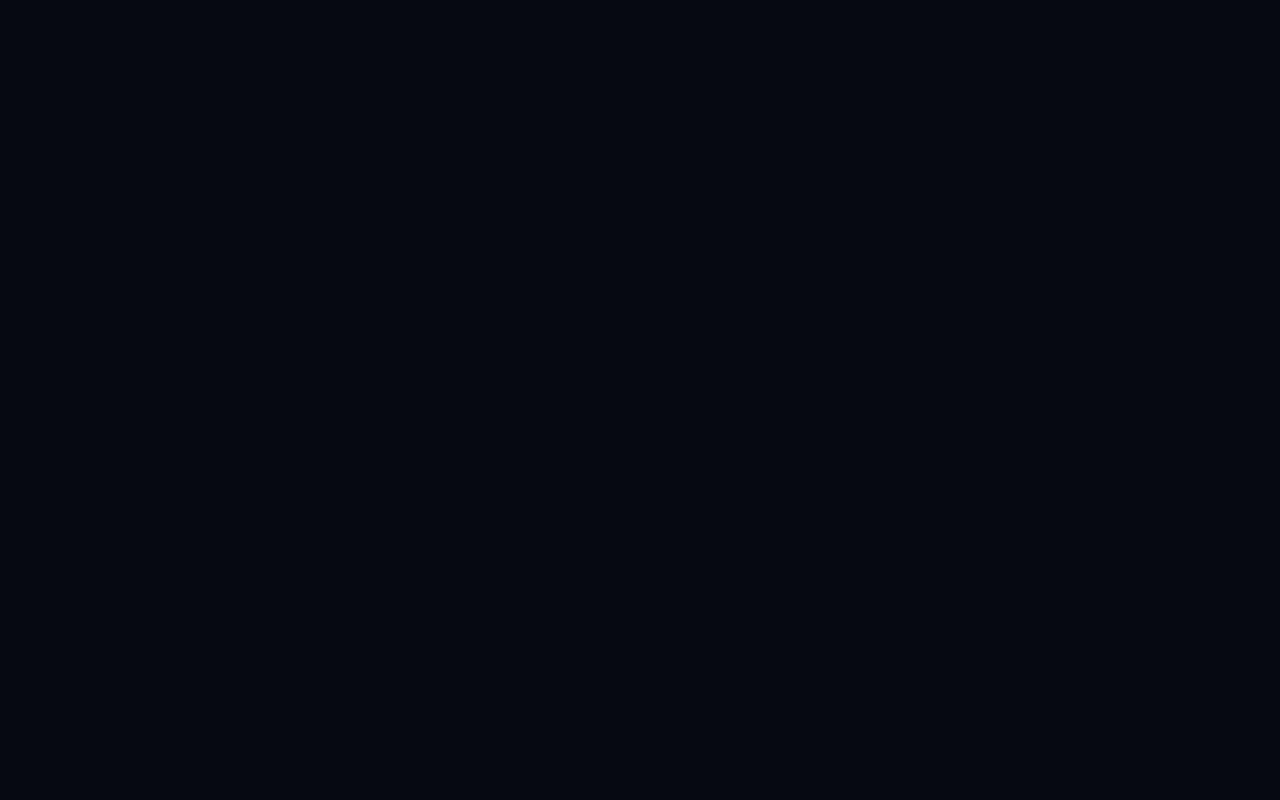
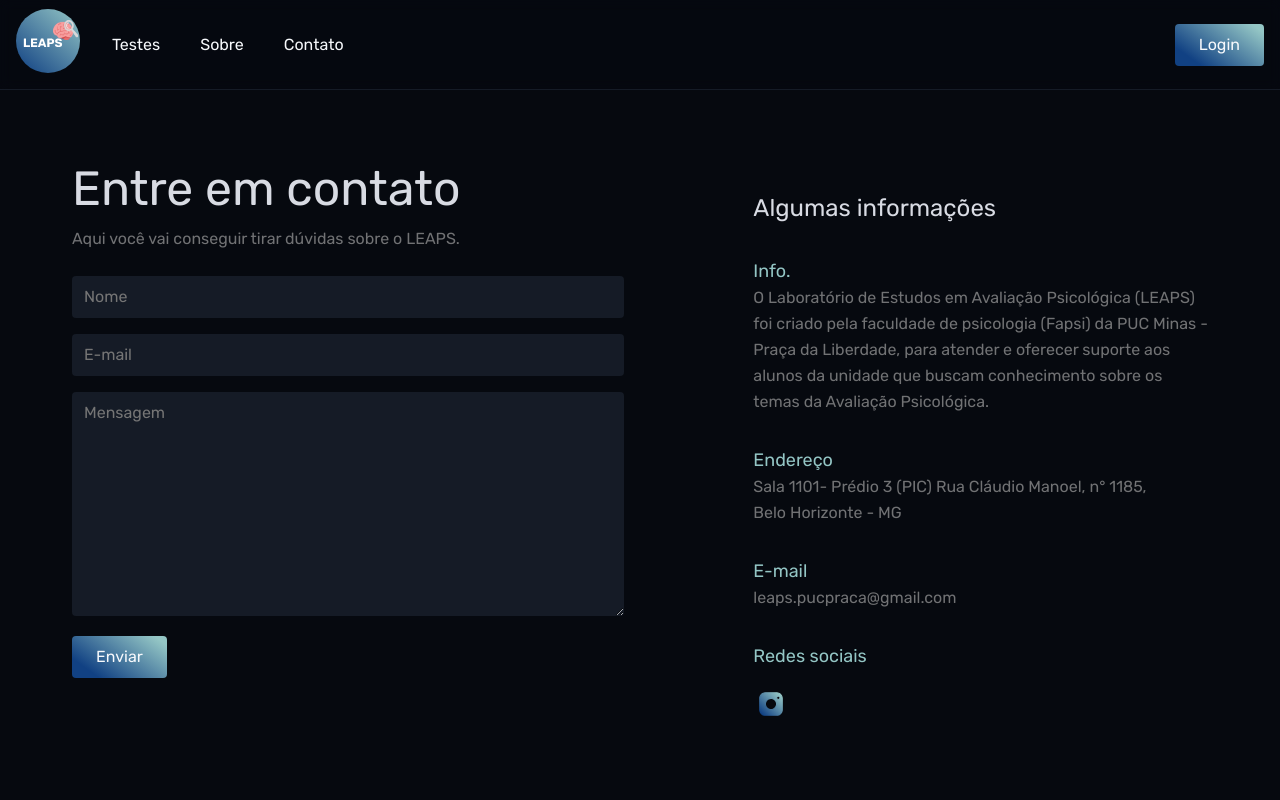
Before and after one commit to Breno1210/LEAPS, a React (Create React App) app: page /contact in a window 1280 px wide. Before the commit this address had no page. Shown: the top 800 px of the page. Built offline with nearby package versions, Linux system fonts and the light colour scheme; no server answers.

Commit message:
Adding Contact Page.

```diff
--- a/src/App.js
+++ b/src/App.js
@@ -6,11 +6,12 @@ import LandingPage from "./Pages/LandingPage";
 import Login from "./Pages/LoginPage";
 import Register from "./Pages/RegisterPage";
 import Description from "./Pages/DescriptionPage";
+import Contact from "./Pages/ContactPage";
 import AllTests from "./Pages/AllTests";
 /*
 
 import NotFound from "./Pages/NotFoundPage";
-import Contact from "./Pages/ContactPage";
+
 import AboutPage from "./Pages/AboutPage";
 import AllTests from "./Pages/AllTests";
 import Thanks from "./Pages/Thanks";
@@ -38,10 +39,11 @@ export default function App() {
           <Route path="/" element={<LandingPage />}></Route>
           <Route path="/register" element={<Register />} />
           <Route path="/login" element={<Login />} />
+          <Route path="/description" element={<Description />}></Route>
+          <Route path="/contact" element={<Contact />}></Route>
           <Route path="/tests" element={<AllTests />}></Route>
-          <Route path="/description" element={<Description />}></Route>
           {/*
-          <Route path="/contact" element={<Contact />}></Route>
+
           <Route path="/notfound" element={<NotFound />}></Route>
           <Route path="/tests" element={<AllTests />}></Route>
           <Route path="/about" element={<AboutPage />}></Route>
--- a/src/Components/header.jsx
+++ b/src/Components/header.jsx
@@ -1,6 +1,6 @@
 //IMPORT REACT
 import React, { useState, useEffect } from "react";
-import { Link } from "react-router-dom";
+import { Link, useLocation } from "react-router-dom";
 
 //IMPORT IMAGENS E ICONES
 import logo from "../svg/logo-LEAPS.svg";
@@ -35,6 +35,14 @@ const Header = () => {
     document.location.reload(true);
   };
 
+  const routePath = useLocation();
+  const onTop = () => {
+    window.scrollTo(0, 0);
+  }
+  useEffect(() => {
+    onTop()
+  }, [routePath]);
+
   const loginIcon = () => {
     if (user) {
       return (
@@ -58,7 +66,7 @@ const Header = () => {
     } else {
       return (
         <>
-          <Link to="/login" className="btn">
+          <Link to="/login" className="btn" onClick={onTop}>
             Login
           </Link>
         </>
@@ -98,7 +106,7 @@ const Header = () => {
             <li>
               <Link
                 to="/tests"
-                className="p-1"
+                className="p-1" onClick={onTop}
                 data-aos="fade-down"
                 data-aos-delay="200"
               >
@@ -108,7 +116,7 @@ const Header = () => {
             <li>
               <Link
                 to="/about"
-                className="p-1"
+                className="p-1" onClick={onTop}
                 data-aos="fade-down"
                 data-aos-delay="600"
               >
@@ -118,7 +126,7 @@ const Header = () => {
             <li>
               <Link
                 to="/contact"
-                className="p-1"
+                className="p-1" onClick={onTop}
                 data-aos="fade-down"
                 data-aos-delay="800"
               >
@@ -138,7 +146,7 @@ const Header = () => {
           <div className="cta-desktop ml-3 d-table">{loginIcon()}</div>
 
           <div className="cta-mobile">
-            <Link to="/login" className="link color-primary">
+            <Link to="/login" className="link color-primary" onClick={onTop}>
               Login
             </Link>
           </div>
@@ -149,17 +157,17 @@ const Header = () => {
         <div className="menu-mobile">
           <ul className="nav-mobile">
             <li>
-              <Link to="/tests" className="link-menu-mobile">
+              <Link to="/tests" className="link-menu-mobile" onClick={onTop}>
                 Testes
               </Link>
             </li>
             <li>
-              <Link to="/about" className="link-menu-mobile">
+              <Link to="/about" className="link-menu-mobile" onClick={onTop}>
                 Sobre
               </Link>
             </li>
             <li>
-              <Link to="/contact" className="link-menu-mobile">
+              <Link to="/contact" className="link-menu-mobile" onClick={onTop}>
                 Contato
               </Link>
             </li>
--- /dev/null
+++ b/src/Pages/ContactPage.jsx
@@ -0,0 +1,109 @@
+//IMPORT COMPONENTS
+import Footer from "../Components/footer";
+import Header from "../Components/header";
+
+//IMPORT IMGS
+import iconInstagram from "../svg/icon-instagram.svg";
+
+//IMPORT AOS
+import AOS from "aos";
+import "aos/dist/aos.css";
+
+//IMPORT REACT
+import { useEffect } from "react";
+
+const Contact = () => {
+  useEffect(() => {
+    AOS.init({
+      easing: "easy-out-quart",
+      duration: 1000,
+      once: true,
+    });
+  }, []);
+
+  return (
+    <>
+      <Header />
+      <section className="container">
+        <div className="row">
+          <div className="grid-6" data-aos="fade-down" data-aos-delay="400">
+            <h3>Entre em contato</h3>
+            <p className="mt-1">
+              Aqui você vai conseguir tirar dúvidas sobre o LEAPS.
+            </p>
+            <form
+              action="https://formsubmit.co/brenorosaalmeida14@gmail.com"
+              method="POST"
+              className="mt-1"
+            >
+              <input
+                type="text"
+                name="Nome"
+                className="mt-2"
+                placeholder="Nome"
+                required
+              />
+              <input
+                type="email"
+                name="Email"
+                className="mt-2"
+                placeholder="E-mail"
+                required
+              />
+              <textarea
+                name="Mensagem"
+                rows="8"
+                className="mt-2"
+                placeholder="Mensagem"
+                required
+              ></textarea>
+              <input type="hidden" name="_captcha" value="false" />
+              <input
+                type="hidden"
+                name="_next"
+                value={"http://localhost:3000/thanks"}
+              />
+              <button className="btn mt-2">Enviar</button>
+            </form>
+          </div>
+          <div className="grid-1 disappear"></div>
+          <div className="grid-5" data-aos="fade-down" data-aos-delay="600">
+            <h5 className="mt-4">Algumas informações</h5>
+
+            <h6 className="color-primary mt-4">Info.</h6>
+            <p>
+              O Laboratório de Estudos em Avaliação Psicológica (LEAPS) foi
+              criado pela faculdade de psicologia (Fapsi) da PUC Minas - Praça
+              da Liberdade, para atender e oferecer suporte aos alunos da
+              unidade que buscam conhecimento sobre os temas da Avaliação
+              Psicológica.
+            </p>
+
+            <h6 className="color-primary mt-4">Endereço</h6>
+            <p>
+              Sala 1101- Prédio 3 (PIC) Rua Cláudio Manoel, n° 1185, <br />
+              Belo Horizonte - MG
+            </p>
+
+            <h6 className="color-primary mt-4">E-mail</h6>
+            <p>leaps.pucpraca@gmail.com</p>
+
+            <h6 className="color-primary mt-4">Redes sociais</h6>
+            <div className="mt-2">
+              <a
+                href="https://www.instagram.com/leaps_praca/"
+                target={"_blank"}
+                rel="noreferrer"
+              >
+                <img src={iconInstagram} className="icon-s" alt="" />
+              </a>
+            </div>
+          </div>
+        </div>
+      </section>
+      <Footer />
+    </>
+  );
+};
+
+export default Contact;
```
